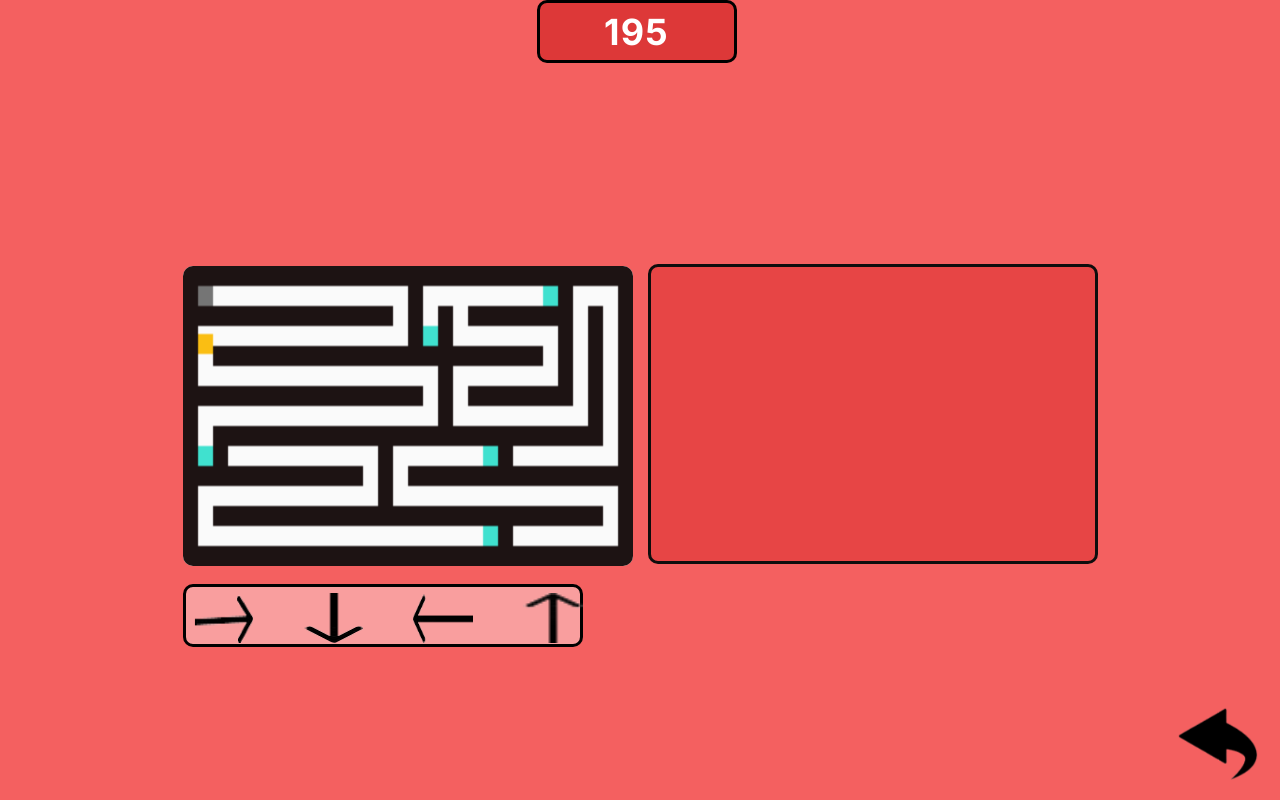
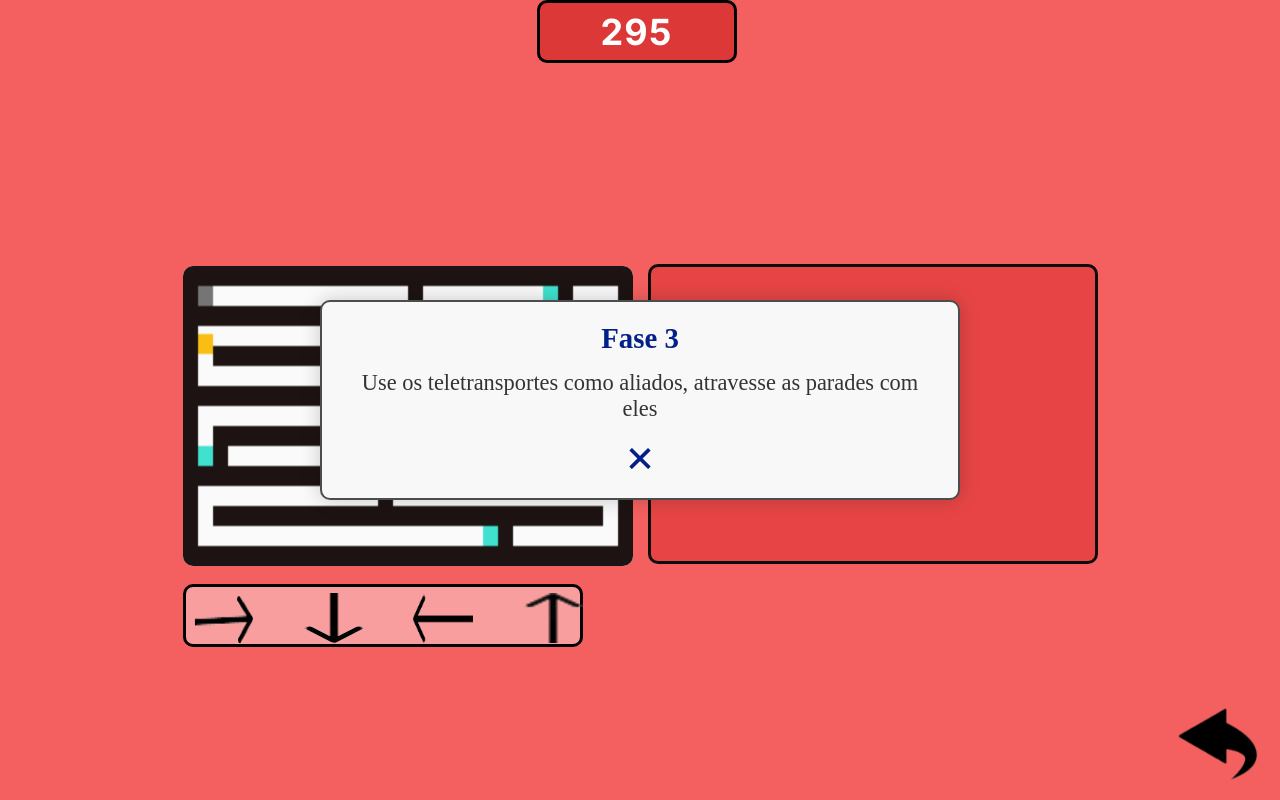
Before and after one commit to TobiasAlvz/Projeto-Rat-Maze-Game, a plain HTML site: page fase-3.html in a window 1280 px wide. Drawn offline with Linux system fonts and the light colour scheme.

Commit message:
Update fase-3.html

```diff
--- a/fase-3.html
+++ b/fase-3.html
@@ -12,7 +12,19 @@
   <body>
     <header>
       <div class="timer" id="timer"><span
-          id="countdown-display">200</span></div>
+          id="countdown-display">300</span></div>
+      <div class="tutorial-container" id="tutorialContainer"
+        style="display: block;">
+        <h2>Fase 3</h2>
+        <p>
+          Use os teletransportes como aliados, atravesse as parades com eles
+        </p>
+        <p>
+          <a class="close-tutorial" onclick="closeTutorial()"></a>
+        </p>
+
+      </div>
+
     </header>
     <div class="wallpaper-rat">
       <div class="level-1-rat">
@@ -198,5 +210,6 @@
                 };
             </script>
       <script src="js/fase-3.js"></script>
+      <script src="js/menu.js"></script>
     </body>
   </html>
```
